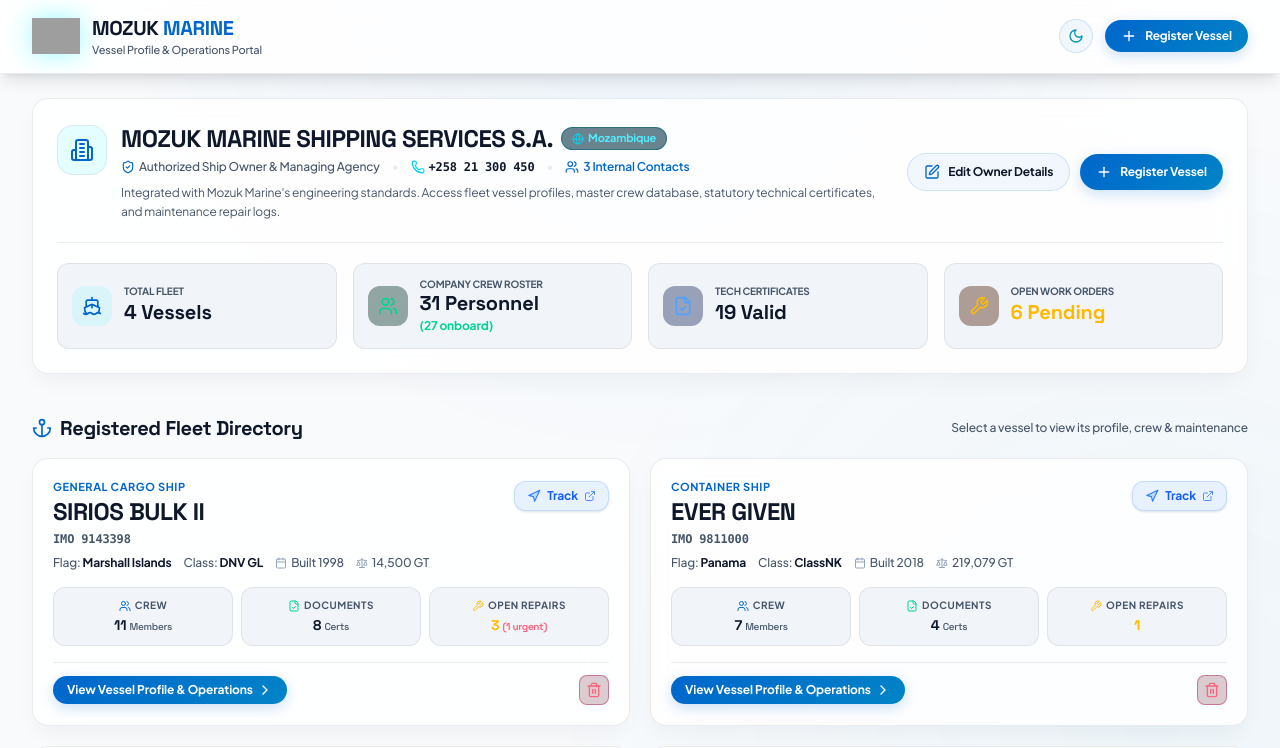
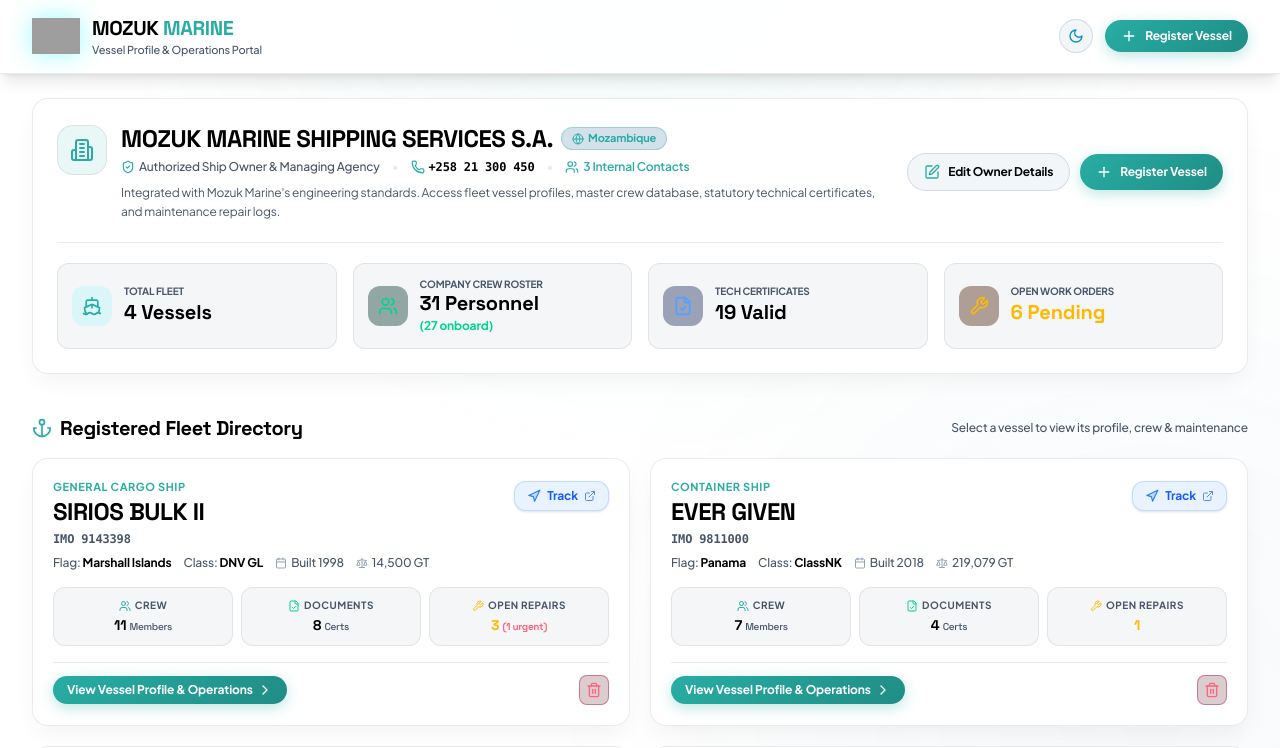
Before and after one commit to Drakhtar359/app-mozuk-marine, a React (Vite) app: page / in a window 1280 px wide. Shown: the top 748 px of the page. Built offline with nearby package versions, Linux system fonts and the light colour scheme; grey boxes are pictures that could not be loaded.

Commit message:
Update app color theme to Mozuk Green #28ada4, Black & White, and secondary #2c6498

```diff
--- a/src/App.tsx
+++ b/src/App.tsx
@@ -649,7 +649,7 @@
               >
                 <div className="flex flex-col lg:flex-row lg:items-center justify-between gap-4 border-b border-[var(--color-glass-border)] pb-5 mb-5">
                   <div className="flex items-start gap-3.5">
-                    <div className="p-3 rounded-2xl bg-[rgba(0,242,254,0.1)] text-[var(--color-primary)] border border-[var(--color-glass-border)] shrink-0 mt-0.5">
+                    <div className="p-3 rounded-2xl bg-[rgba(40,173,164,0.1)] text-[var(--color-primary)] border border-[var(--color-glass-border)] shrink-0 mt-0.5">
                       <Building2 className="w-6 h-6" />
                     </div>
                     <div>
@@ -657,8 +657,8 @@
                         <h2 className="text-2xl font-['Space_Grotesk',sans-serif] font-bold text-[var(--text-main)]">
                           {ownerDetails.companyName}
                         </h2>
-                        <span className="px-2.5 py-0.5 rounded-full bg-cyan-950/60 text-cyan-300 border border-cyan-800/60 text-[11px] font-bold inline-flex items-center gap-1 shrink-0">
-                          <Globe className="w-3 h-3 text-cyan-400" />
+                        <span className="px-2.5 py-0.5 rounded-full bg-[#2c6498]/20 text-[#28ada4] border border-[#28ada4]/30 text-[11px] font-bold inline-flex items-center gap-1 shrink-0">
+                          <Globe className="w-3 h-3 text-[var(--color-primary)]" />
                           {ownerDetails.country}
                         </span>
                       </div>
@@ -669,7 +669,7 @@
                         </span>
                         <span className="text-[var(--color-glass-border)]">•</span>
                         <span className="flex items-center gap-1 font-mono text-[var(--text-main)] font-semibold">
-                          <Phone className="w-3.5 h-3.5 text-cyan-400" /> {ownerDetails.phoneNumber}
+                          <Phone className="w-3.5 h-3.5 text-[var(--color-primary)]" /> {ownerDetails.phoneNumber}
                         </span>
                         <span className="text-[var(--color-glass-border)]">•</span>
                         <span className="flex items-center gap-1 font-semibold text-[var(--color-primary)]">
--- a/src/index.css
+++ b/src/index.css
@@ -2,56 +2,56 @@
 
 :root,
 [data-theme="dark"] {
-  /* Ultra-Refined Dark Canvas */
-  --color-bg: #070c14;
-  --color-bg-alt: #0d1522;
-  --color-surface: rgba(13, 22, 36, 0.7);
-  --color-surface-hover: rgba(18, 30, 48, 0.85);
-  --color-glass-border: rgba(255, 255, 255, 0.08);
-  --color-glass-border-hover: rgba(0, 242, 254, 0.35);
+  /* Ultra-Refined Black & White Dark Canvas */
+  --color-bg: #05070a;
+  --color-bg-alt: #0b0f17;
+  --color-surface: rgba(11, 15, 23, 0.8);
+  --color-surface-hover: rgba(18, 24, 36, 0.95);
+  --color-glass-border: rgba(255, 255, 255, 0.09);
+  --color-glass-border-hover: rgba(40, 173, 164, 0.45);
 
-  /* Primary Cyan & Marine Blue Palette */
-  --color-primary: #00f2fe;
-  --color-primary-dark: #00c6ff;
-  --color-secondary: #3b82f6;
-  --color-accent: #10b981;
+  /* Brand Colors: Mozuk Green (#28ada4) & Secondary Blue (#2c6498) */
+  --color-primary: #28ada4;
+  --color-primary-dark: #1f8d85;
+  --color-secondary: #2c6498;
+  --color-accent: #28ada4;
 
-  /* Typography */
-  --text-main: #f8fafc;
+  /* Typography: Crisp Pure White & Muted Slate */
+  --text-main: #ffffff;
   --text-muted: #94a3b8;
   --text-dim: #64748b;
 
   /* Subtle Shadows & Glows */
-  --shadow-glow: 0 0 25px rgba(0, 242, 254, 0.15);
-  --shadow-card: 0 10px 30px -10px rgba(0, 0, 0, 0.5);
-  --shadow-modal: 0 25px 50px -12px rgba(0, 0, 0, 0.7);
+  --shadow-glow: 0 0 25px rgba(40, 173, 164, 0.2);
+  --shadow-card: 0 10px 30px -10px rgba(0, 0, 0, 0.6);
+  --shadow-modal: 0 25px 50px -12px rgba(0, 0, 0, 0.8);
   --glass-blur: blur(20px);
 }
 
 [data-theme="light"] {
-  /* Crisp Minimal Light Canvas */
-  --color-bg: #f8fafc;
-  --color-bg-alt: #f1f5f9;
-  --color-surface: rgba(255, 255, 255, 0.85);
-  --color-surface-hover: rgba(255, 255, 255, 0.98);
-  --color-glass-border: rgba(15, 23, 42, 0.08);
-  --color-glass-border-hover: rgba(0, 102, 204, 0.3);
+  /* Crisp Minimal Black & White Light Canvas */
+  --color-bg: #ffffff;
+  --color-bg-alt: #f4f6f8;
+  --color-surface: rgba(255, 255, 255, 0.9);
+  --color-surface-hover: rgba(244, 246, 248, 0.98);
+  --color-glass-border: rgba(0, 0, 0, 0.08);
+  --color-glass-border-hover: rgba(40, 173, 164, 0.4);
 
-  /* Deep Blue Accents */
-  --color-primary: #0066cc;
-  --color-primary-dark: #004b99;
-  --color-secondary: #0284c7;
-  --color-accent: #059669;
+  /* Brand Colors */
+  --color-primary: #28ada4;
+  --color-primary-dark: #1f8d85;
+  --color-secondary: #2c6498;
+  --color-accent: #28ada4;
 
-  /* Typography */
-  --text-main: #0f172a;
+  /* Typography: Crisp Pure Black */
+  --text-main: #000000;
   --text-muted: #475569;
   --text-dim: #94a3b8;
 
   /* Shadows */
-  --shadow-glow: 0 10px 25px rgba(0, 102, 204, 0.12);
-  --shadow-card: 0 10px 25px -5px rgba(15, 23, 42, 0.05);
-  --shadow-modal: 0 20px 40px -15px rgba(15, 23, 42, 0.15);
+  --shadow-glow: 0 8px 25px rgba(40, 173, 164, 0.15);
+  --shadow-card: 0 10px 25px -5px rgba(0, 0, 0, 0.06);
+  --shadow-modal: 0 20px 40px -15px rgba(0, 0, 0, 0.15);
 }
 
 body {
@@ -74,7 +74,7 @@
   transition-timing-function: cubic-bezier(0.16, 1, 0.3, 1);
 }
 
-/* Background Cyber Radial Ambient Lighting */
+/* Background Cyber Radial Ambient Lighting with Mozuk Green & Secondary Blue */
 .bg-mozuk-overlay {
   position: fixed;
   top: 0;
@@ -84,15 +84,14 @@
   z-index: -1;
   pointer-events: none;
   background:
-    radial-gradient(circle at 50% -10%, rgba(0, 242, 254, 0.07) 0%, transparent 50%),
-    radial-gradient(circle at 90% 90%, rgba(59, 130, 246, 0.05) 0%, transparent 45%),
-    radial-gradient(circle at 10% 40%, rgba(16, 185, 129, 0.03) 0%, transparent 40%);
+    radial-gradient(circle at 50% -10%, rgba(40, 173, 164, 0.09) 0%, transparent 50%),
+    radial-gradient(circle at 90% 90%, rgba(44, 100, 152, 0.05) 0%, transparent 45%);
 }
 
 [data-theme="light"] .bg-mozuk-overlay {
   background:
-    radial-gradient(circle at 50% -10%, rgba(0, 102, 204, 0.05) 0%, transparent 50%),
-    radial-gradient(circle at 90% 90%, rgba(2, 132, 199, 0.04) 0%, transparent 45%);
+    radial-gradient(circle at 50% -10%, rgba(40, 173, 164, 0.06) 0%, transparent 50%),
+    radial-gradient(circle at 90% 90%, rgba(44, 100, 152, 0.04) 0%, transparent 45%);
 }
 
 /* Premium Glassmorphic Surface Cards */
@@ -110,38 +109,28 @@
   box-shadow: var(--shadow-card), var(--shadow-glow);
 }
 
-/* High-Taste Primary Action Button */
+/* High-Taste Primary Action Button (Mozuk Green #28ada4) */
 .btn-mozuk-primary {
-  background: linear-gradient(135deg, #00f2fe 0%, #00c6ff 100%);
-  color: #050b14;
+  background: linear-gradient(135deg, #28ada4 0%, #1f8d85 100%);
+  color: #ffffff;
   font-weight: 700;
   letter-spacing: -0.01em;
-  box-shadow: 0 4px 14px rgba(0, 242, 254, 0.25);
+  box-shadow: 0 4px 14px rgba(40, 173, 164, 0.3);
   transition: all 0.2s cubic-bezier(0.16, 1, 0.3, 1);
-}
-
-[data-theme="light"] .btn-mozuk-primary {
-  background: linear-gradient(135deg, #0066cc 0%, #0284c7 100%);
-  color: #ffffff;
-  box-shadow: 0 4px 14px rgba(0, 102, 204, 0.2);
 }
 
 .btn-mozuk-primary:hover {
   transform: translateY(-1px);
-  box-shadow: 0 6px 20px rgba(0, 242, 254, 0.4);
-}
-
-[data-theme="light"] .btn-mozuk-primary:hover {
-  box-shadow: 0 6px 20px rgba(0, 102, 204, 0.35);
+  box-shadow: 0 6px 20px rgba(40, 173, 164, 0.45);
 }
 
 .btn-mozuk-primary:active {
   transform: translateY(0.5px);
 }
 
-/* High-Taste Secondary Action Button */
+/* High-Taste Secondary Action Button (Secondary #2c6498 presence) */
 .btn-mozuk-secondary {
-  background: rgba(255, 255, 255, 0.04);
+  background: rgba(44, 100, 152, 0.08);
   border: 1px solid var(--color-glass-border);
   color: var(--text-main);
   backdrop-filter: var(--glass-blur);
@@ -149,22 +138,22 @@
 }
 
 .btn-mozuk-secondary:hover {
-  background: rgba(0, 242, 254, 0.08);
-  border-color: var(--color-glass-border-hover);
-  color: var(--color-primary);
+  background: rgba(40, 173, 164, 0.12);
+  border-color: #28ada4;
+  color: #28ada4;
   transform: translateY(-1px);
 }
 
 [data-theme="light"] .btn-mozuk-secondary {
-  background: rgba(0, 102, 204, 0.05);
-  border-color: rgba(0, 102, 204, 0.15);
-  color: #0f172a;
+  background: rgba(44, 100, 152, 0.06);
+  border-color: rgba(44, 100, 152, 0.18);
+  color: #000000;
 }
 
 [data-theme="light"] .btn-mozuk-secondary:hover {
-  background: rgba(0, 102, 204, 0.1);
-  border-color: #0066cc;
-  color: #0066cc;
+  background: rgba(40, 173, 164, 0.1);
+  border-color: #28ada4;
+  color: #28ada4;
 }
 
 /* Restrained Input Field Styling */
@@ -185,7 +174,7 @@
 textarea:focus {
   outline: none;
   border-color: var(--color-primary) !important;
-  box-shadow: 0 0 0 3px rgba(0, 242, 254, 0.15) !important;
+  box-shadow: 0 0 0 3px rgba(40, 173, 164, 0.2) !important;
 }
 
 [data-theme="light"] input[type="text"]:focus,
@@ -194,7 +183,7 @@
 [data-theme="light"] input[type="date"]:focus,
 [data-theme="light"] select:focus,
 [data-theme="light"] textarea:focus {
-  box-shadow: 0 0 0 3px rgba(0, 102, 204, 0.15) !important;
+  box-shadow: 0 0 0 3px rgba(40, 173, 164, 0.2) !important;
 }
 
 /* Custom Sleek Scrollbar */
@@ -218,6 +207,6 @@
 
 /* Selection Color */
 ::selection {
-  background: rgba(0, 242, 254, 0.25);
+  background: rgba(40, 173, 164, 0.3);
   color: #ffffff;
 }
```
Also changed, not shown: src/components/CompanyCrewList.tsx (+8 -8 lines).
